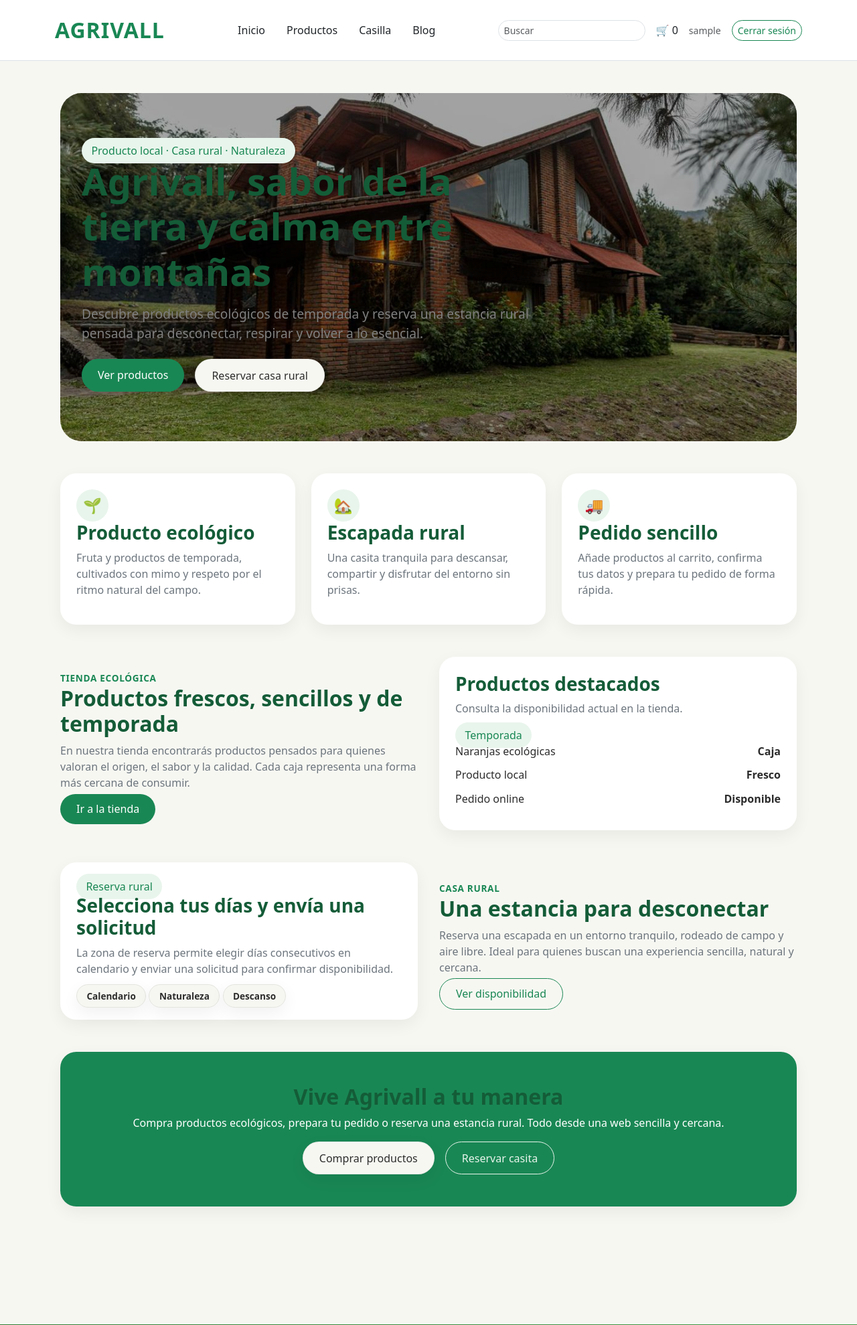
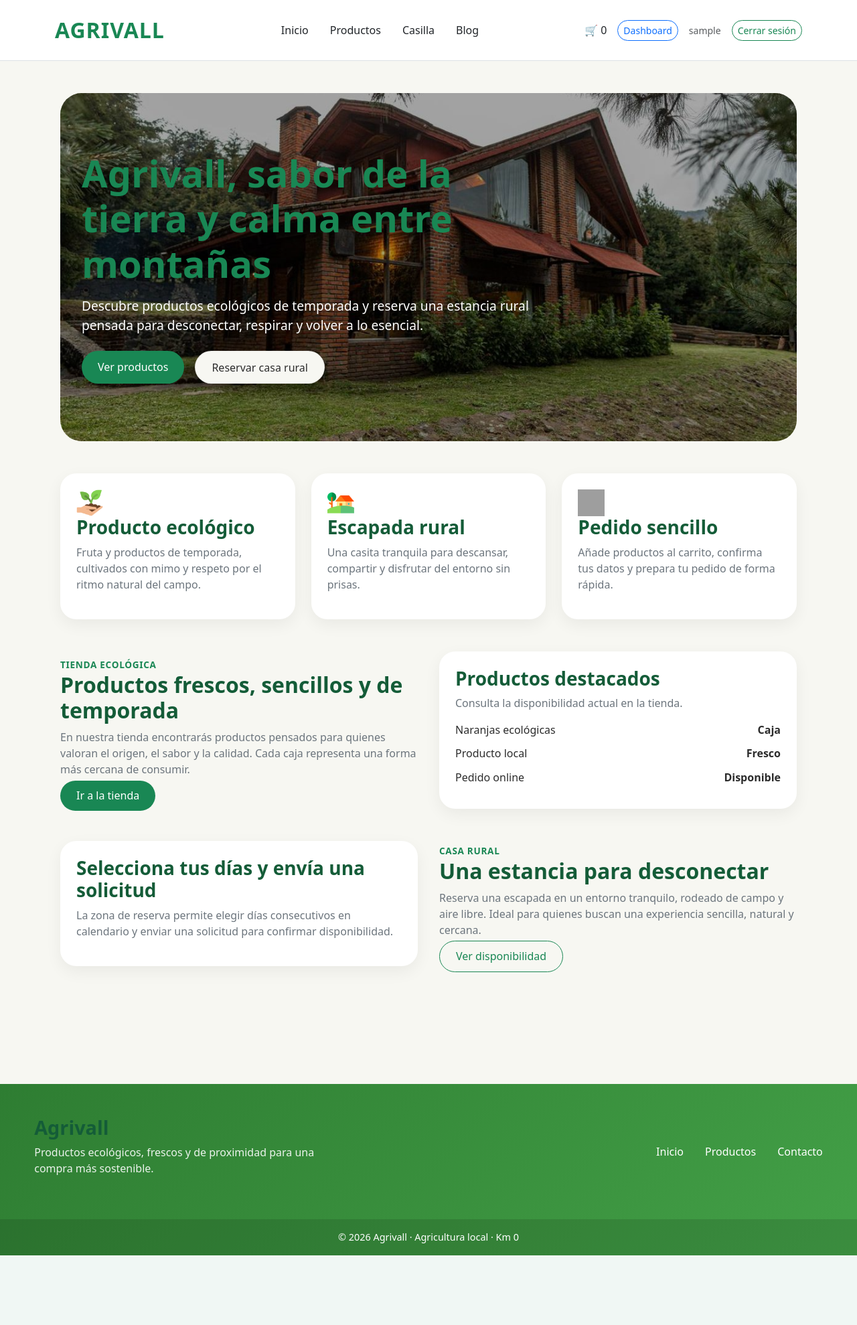
Before and after one commit to mtorpo/django-agrivall, a Django app: page /agrivall/ in a window 1280 px wide. Shown: the top 1979 px of the page at 67% size. After the commit the page ends 1875 px from the top, so only its background shows below. Run offline with Django 5.2, Linux system fonts and the light colour scheme; the visitor is signed in with stand-in values (Sample User, id 1); data that the repository does not hold is empty; some libraries are stand-ins or nearby versions; grey boxes are pictures that could not be loaded.

Commit message:
add nav to dashboard and simplify index

```diff
--- a/agrivall/static/css/index.css
+++ b/agrivall/static/css/index.css
@@ -5,56 +5,35 @@
 }
 
 .hero-home {
-
     min-height: 520px;
-
     border-radius: 2rem;
-
     padding: 2rem;
-
     margin-bottom: 3rem;
-
     display: flex;
     align-items: center;
-
     color: white;
-
     background-image: url("../images/house_forest.jpg");
     background-size: cover;
     background-position: center;
-
     position: relative;
     overflow: hidden;
 }
 
-
-/* oscurece ligeramente la imagen */
-
-.hero-home::before{
-
-    content:"";
-
-    position:absolute;
-
-    inset:0;
-
-    background:rgba(0,0,0,.35);
-}
-
-
-/* mantiene el contenido por encima */
-
-.hero-content{
-
-    position:relative;
-    z-index:1;
+.hero-home::before {
+    content: "";
+    position: absolute;
+    inset: 0;
+    background: rgba(0, 0, 0, .35);
 }
 
 .hero-content {
+    position: relative;
+    z-index: 1;
     max-width: 680px;
 }
 
 .hero-title {
+    color: var(--primary);
     font-size: clamp(2rem, 5vw, 3.5rem);
     margin-bottom: 1rem;
 }
@@ -62,18 +41,12 @@
 .hero-text {
     font-size: 1.2rem;
     margin-bottom: 1.5rem;
-    color: grey;
 }
 
 .button-group {
     display: flex;
     gap: 1rem;
     flex-wrap: wrap;
-}
-
-.button-group.center {
-    justify-content: center;
-    align-items: center;
 }
 
 .grid-3 {
@@ -102,14 +75,6 @@
     margin-bottom: .7rem;
 }
 
-.cta-section {
-    background: var(--primary);
-    color: white;
-    text-align: center;
-    padding: 3rem 1.5rem;
-    margin-bottom: 3rem;
-}
-
 @media (min-width: 768px) {
     .grid-3 {
         grid-template-columns: repeat(3, 1fr);
@@ -118,8 +83,4 @@
     .grid-2 {
         grid-template-columns: repeat(2, 1fr);
     }
-
-    .reverse-mobile {
-        order: -1;
-    }
 }
--- a/agrivall/templates/auth/register.html
+++ b/agrivall/templates/auth/register.html
@@ -30,7 +30,7 @@
                         </h2>
 
                         <p class="text-muted mb-4">
-                            Únete y empieza a realizar tus pedidos ecológicos 🌱
+                            Únete y empieza a realizar tus pedidos ecológicos
                         </p>
 
                         <form method="post">
--- a/agrivall/templates/blog.html
+++ b/agrivall/templates/blog.html
@@ -22,7 +22,7 @@
         <section class="container py-5 text-center">
 
             <span class="badge rounded-pill bg-success-subtle text-success px-3 py-2 mb-3">
-                🌱 Blog Agrivall
+                Blog Agrivall
             </span>
 
             <h1 class="display-5 fw-bold text-success mb-3">
--- a/agrivall/templates/crud/ver_producto.html
+++ b/agrivall/templates/crud/ver_producto.html
@@ -10,6 +10,9 @@
 </head>
 
 <body class="bg-dark">
+
+    {% include "partials/nav.html" %}
+
 
     <div class="container py-5">
 
--- a/agrivall/templates/index.html
+++ b/agrivall/templates/index.html
@@ -21,10 +21,6 @@
 
     <section class="hero-home">
         <div class="hero-content">
-
-            <span class="badge-green">
-                Producto local · Casa rural · Naturaleza
-            </span>
 
             <h1 class="hero-title">
                 Agrivall, sabor de la tierra y calma entre montañas
@@ -53,7 +49,11 @@
 
         <article class="soft-card">
             <div class="card-content">
-                <div class="feature-icon">🌱</div>
+                <img
+                    src="{% static 'icons/plant.png' %}"
+                    alt="Hoja"
+                    style="width:40px;height:40px;"
+                >
 
                 <h3>Producto ecológico</h3>
 
@@ -66,7 +66,11 @@
 
         <article class="soft-card">
             <div class="card-content">
-                <div class="feature-icon">🏡</div>
+                <img
+                    src="{% static 'icons/house.png' %}"
+                    alt="Hoja"
+                    style="width:40px;height:40px;"
+                >
 
                 <h3>Escapada rural</h3>
 
@@ -79,7 +83,11 @@
 
         <article class="soft-card">
             <div class="card-content">
-                <div class="feature-icon">🚚</div>
+                <img
+                    src="{% static 'icons/delivery.png' %}"
+                    alt="Hoja"
+                    style="width:40px;height:40px;"
+                >
 
                 <h3>Pedido sencillo</h3>
 
@@ -127,9 +135,6 @@
                         </p>
                     </div>
 
-                    <span class="badge-green">
-                        Temporada
-                    </span>
                 </div>
 
                 <div class="info-list">
@@ -160,10 +165,6 @@
         <article class="soft-card">
             <div class="card-content">
 
-                <span class="badge-green">
-                    Reserva rural
-                </span>
-
                 <h3>
                     Selecciona tus días y envía una solicitud
                 </h3>
@@ -172,12 +173,6 @@
                     La zona de reserva permite elegir días consecutivos en calendario
                     y enviar una solicitud para confirmar disponibilidad.
                 </p>
-
-                <div>
-                    <span class="badge-light">Calendario</span>
-                    <span class="badge-light">Naturaleza</span>
-                    <span class="badge-light">Descanso</span>
-                </div>
 
             </div>
         </article>
@@ -203,30 +198,6 @@
 
     </section>
 
-
-    <section class="soft-card cta-section">
-
-        <h2>
-            Vive Agrivall a tu manera
-        </h2>
-
-        <p>
-            Compra productos ecológicos, prepara tu pedido o reserva una estancia rural.
-            Todo desde una web sencilla y cercana.
-        </p>
-
-        <div class="button-group center">
-            <a href="{% url 'productos' %}" class="btn-light">
-                Comprar productos
-            </a>
-
-            <a href="{% url 'casilla' %}" class="btn-light-outline">
-                Reservar casita
-            </a>
-        </div>
-
-    </section>
-
 </main>
 
     <script src="{% static 'js/bootstrap.bundle.min.js' %}"></script>
--- a/agrivall/templates/partials/nav.html
+++ b/agrivall/templates/partials/nav.html
@@ -41,20 +41,21 @@
             <div class="d-flex align-items-center gap-3">
 
                 {% if user.is_authenticated %}
-                    <!-- Buscar -->
-                    <form class="d-none d-lg-flex">
-                        <input
-                            class="form-control form-control-sm rounded-pill"
-                            type="search"
-                            placeholder="Buscar"
-                        >
-                    </form>
 
                     <!-- Carrito, span para que cuando actualice no se pierda el carro -->
                     <a href="{% url 'checkout' %}" class="text-decoration-none text-dark" >
                         🛒 <span id="cart-count"> {{ carrito_total }} </span>
                         <!-- carrito total funciona gracias al context processor de settings.py -->
                     </a>
+                    {% if user.is_superuser %}
+                        <a
+                            href="{% url 'dashboard' %}"
+                            class="btn btn-sm btn-outline-primary rounded-pill"
+                        >
+                            Dashboard
+                        </a>
+                    {% endif %}
+
                     <!-- Usuario -->
                     <span class="text-muted small">
                         {{ user.username }}
--- a/agrivall/views/views.py
+++ b/agrivall/views/views.py
@@ -80,7 +80,7 @@ def checkout(request):
             pedido.save() # ahora si se guarda en la bdd, directamente sobre el objeto
             messages.success(
                 request,
-                "Pedido confirmado correctamente 🌱"
+                "Pedido confirmado correctamente"
             )
 
             return redirect('productos')
@@ -221,7 +221,7 @@ def crear_linea_pedido(request):
     return JsonResponse({
         'ok': True,
         "cart_count": cart_count,
-        "message": "Producto añadido al carrito 🌱"
+        "message": "Producto añadido al carrito"
     })
 
 
```
Also changed, not shown: agrivall/templates/crud/dashboard.html (+7 -1 lines). Lines whose indentation alone changed are shown as unchanged.
